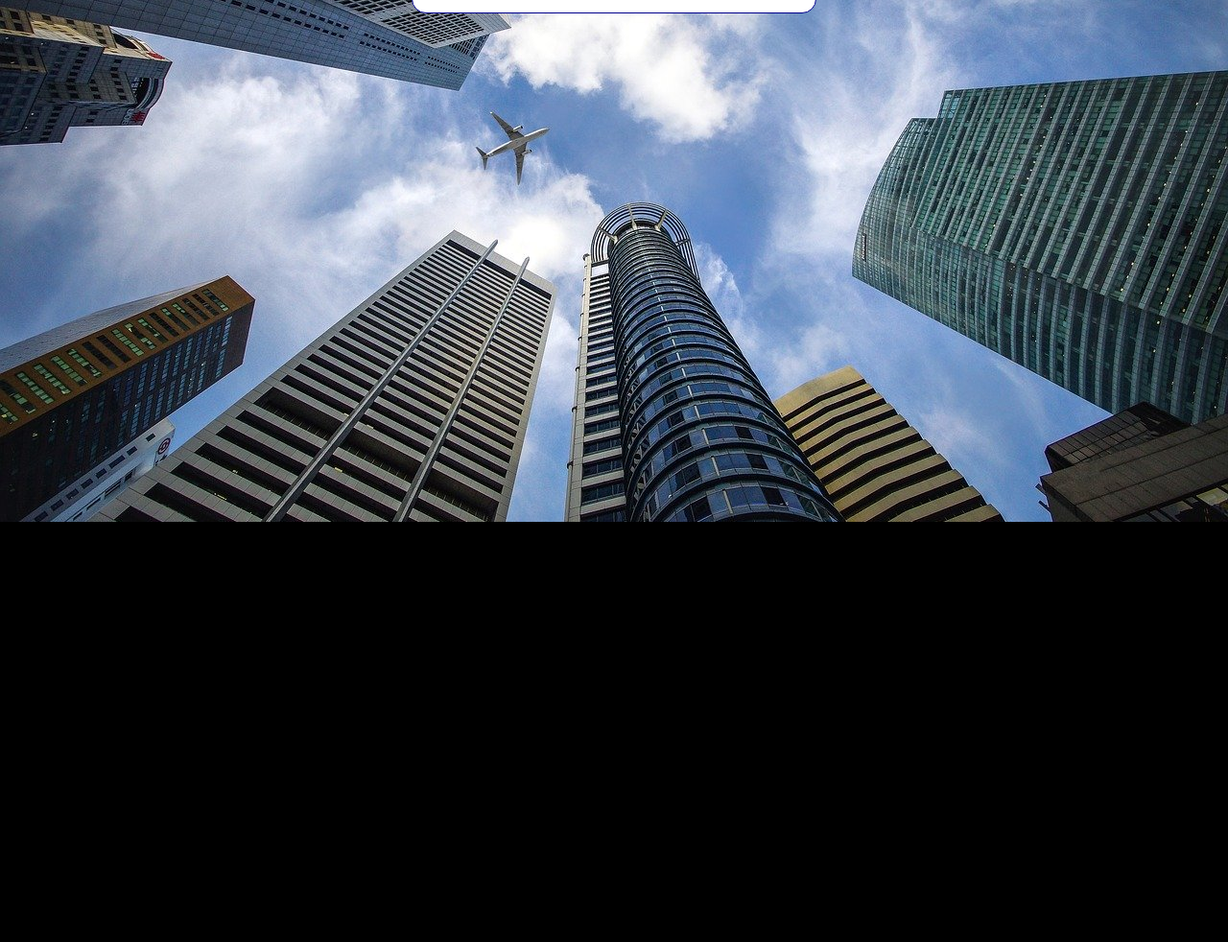
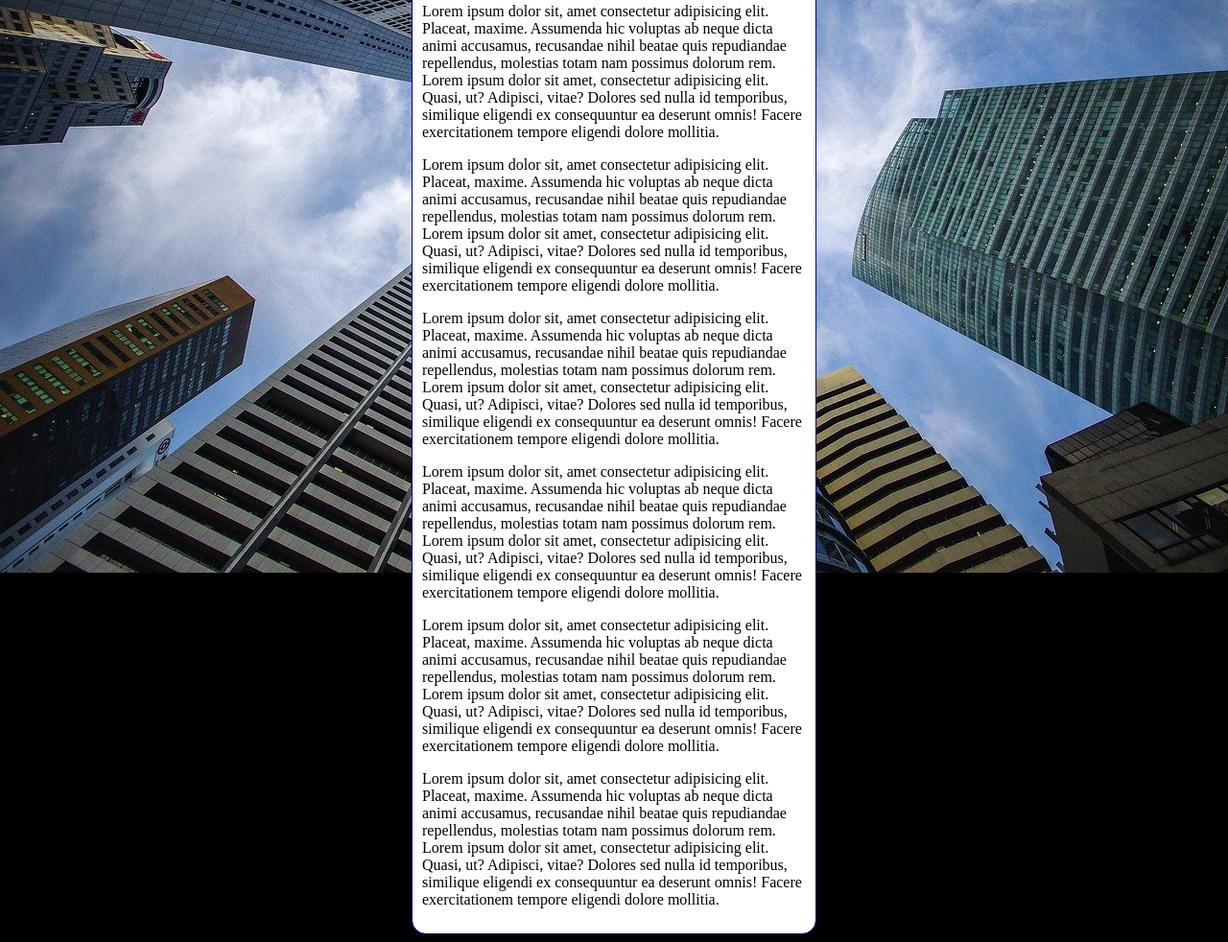
Before and after one commit to wendelllins/html-css, a plain HTML site: page exercicios/ex022/fundo006.html in a window 1280 px wide. Shown: the part 256-1238 px from the top of the page at 96% size. Before the commit the page ends 800 px from the top, so only its background shows below. Drawn offline with Linux system fonts and the light colour scheme.

Commit message:
atualizei o exercicio 022

```diff
--- a/exercicios/ex022/fundo006.html
+++ b/exercicios/ex022/fundo006.html
@@ -31,6 +31,30 @@
             Lorem ipsum dolor sit, amet consectetur adipisicing elit. Placeat, maxime. Assumenda hic voluptas ab neque dicta animi accusamus, recusandae nihil beatae quis repudiandae repellendus, molestias totam nam possimus dolorum rem.
             Lorem ipsum dolor sit amet, consectetur adipisicing elit. Quasi, ut? Adipisci, vitae? Dolores sed nulla id temporibus, similique eligendi ex consequuntur ea deserunt omnis! Facere exercitationem tempore eligendi dolore mollitia.
         </p>
+        <p>
+            Lorem ipsum dolor sit, amet consectetur adipisicing elit. Placeat, maxime. Assumenda hic voluptas ab neque dicta animi accusamus, recusandae nihil beatae quis repudiandae repellendus, molestias totam nam possimus dolorum rem.
+            Lorem ipsum dolor sit amet, consectetur adipisicing elit. Quasi, ut? Adipisci, vitae? Dolores sed nulla id temporibus, similique eligendi ex consequuntur ea deserunt omnis! Facere exercitationem tempore eligendi dolore mollitia.
+        </p>
+        <p>
+            Lorem ipsum dolor sit, amet consectetur adipisicing elit. Placeat, maxime. Assumenda hic voluptas ab neque dicta animi accusamus, recusandae nihil beatae quis repudiandae repellendus, molestias totam nam possimus dolorum rem.
+            Lorem ipsum dolor sit amet, consectetur adipisicing elit. Quasi, ut? Adipisci, vitae? Dolores sed nulla id temporibus, similique eligendi ex consequuntur ea deserunt omnis! Facere exercitationem tempore eligendi dolore mollitia.
+        </p>
+        <p>
+            Lorem ipsum dolor sit, amet consectetur adipisicing elit. Placeat, maxime. Assumenda hic voluptas ab neque dicta animi accusamus, recusandae nihil beatae quis repudiandae repellendus, molestias totam nam possimus dolorum rem.
+            Lorem ipsum dolor sit amet, consectetur adipisicing elit. Quasi, ut? Adipisci, vitae? Dolores sed nulla id temporibus, similique eligendi ex consequuntur ea deserunt omnis! Facere exercitationem tempore eligendi dolore mollitia.
+        </p>
+        <p>
+            Lorem ipsum dolor sit, amet consectetur adipisicing elit. Placeat, maxime. Assumenda hic voluptas ab neque dicta animi accusamus, recusandae nihil beatae quis repudiandae repellendus, molestias totam nam possimus dolorum rem.
+            Lorem ipsum dolor sit amet, consectetur adipisicing elit. Quasi, ut? Adipisci, vitae? Dolores sed nulla id temporibus, similique eligendi ex consequuntur ea deserunt omnis! Facere exercitationem tempore eligendi dolore mollitia.
+        </p>
+        <p>
+            Lorem ipsum dolor sit, amet consectetur adipisicing elit. Placeat, maxime. Assumenda hic voluptas ab neque dicta animi accusamus, recusandae nihil beatae quis repudiandae repellendus, molestias totam nam possimus dolorum rem.
+            Lorem ipsum dolor sit amet, consectetur adipisicing elit. Quasi, ut? Adipisci, vitae? Dolores sed nulla id temporibus, similique eligendi ex consequuntur ea deserunt omnis! Facere exercitationem tempore eligendi dolore mollitia.
+        </p>
+        <p>
+            Lorem ipsum dolor sit, amet consectetur adipisicing elit. Placeat, maxime. Assumenda hic voluptas ab neque dicta animi accusamus, recusandae nihil beatae quis repudiandae repellendus, molestias totam nam possimus dolorum rem.
+            Lorem ipsum dolor sit amet, consectetur adipisicing elit. Quasi, ut? Adipisci, vitae? Dolores sed nulla id temporibus, similique eligendi ex consequuntur ea deserunt omnis! Facere exercitationem tempore eligendi dolore mollitia.
+        </p>
     </main>
 </body>
 </html>
```
